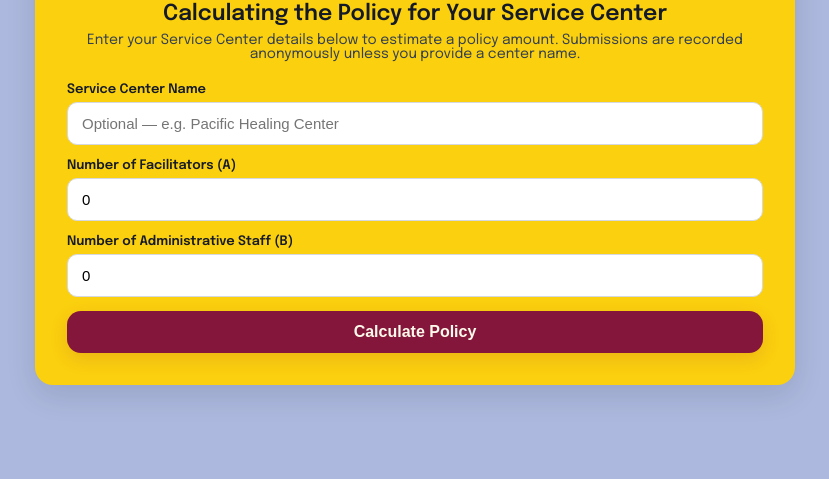
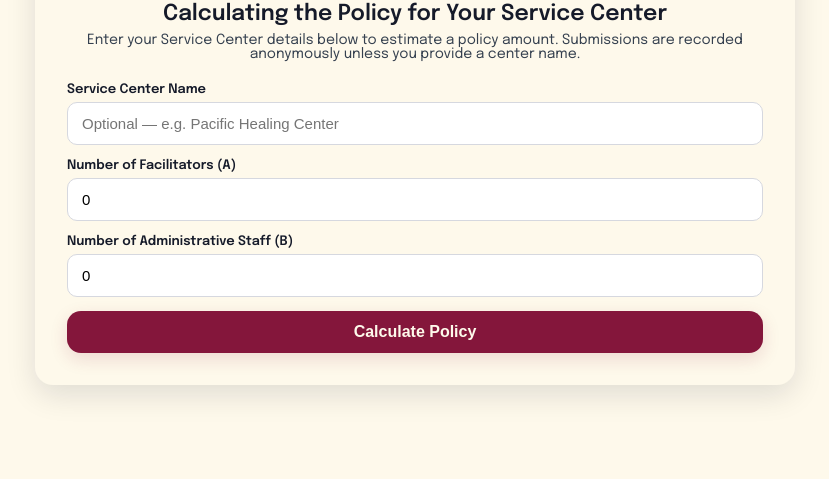
Before and after one commit to tommyb-c/NPA-Policy-Calculator, a plain HTML site: page index.html in a window 1280 px wide. Shown: the part 321-800 px from the top of the page, without its empty margins (225-1054 px from the left). Drawn offline with Linux system fonts and the light colour scheme.

Commit message:
Update index.html
Updating background of card, and whole calculator to cream color.

```diff
--- a/index.html
+++ b/index.html
@@ -10,8 +10,8 @@
 
   <style>
     :root{
-      --brand-bg: #ACB8DD;
-      --card-bg: #FBD00F;
+      --brand-bg: #fef9eb;
+      --card-bg: #fef9eb;
       --body-text: #151a29;
       --btn-bg: #84163B;
       --btn-text: #fef9eb;
```
